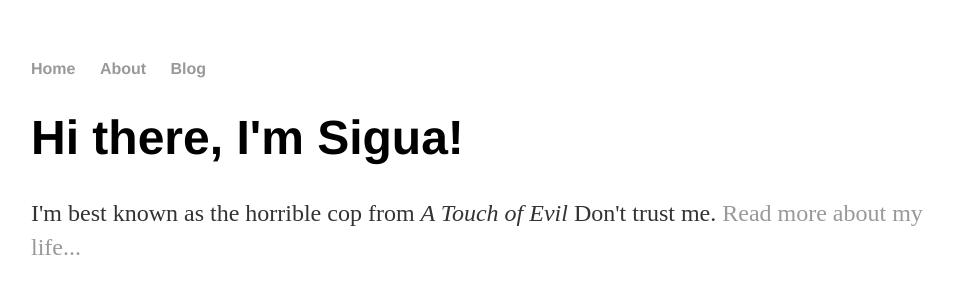
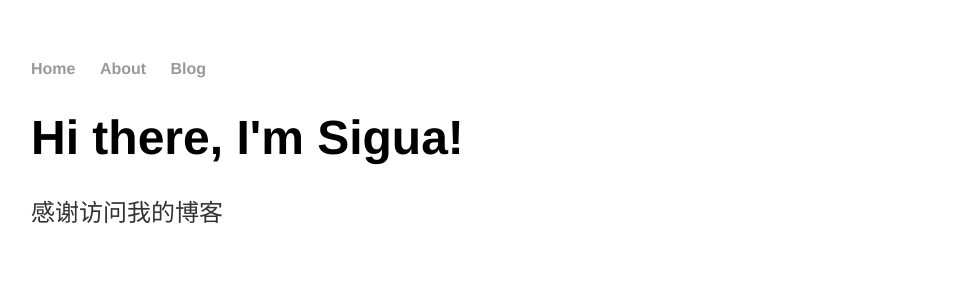
Before and after one commit to IrisCSX/IrisCSX.github.io, a Jekyll site: the page built from index.html, in a window 1280 px wide. Shown: the top 300 px of the page, without its empty margins (161-1115 px from the left). Built offline with Jekyll 4.4.1, drawn with Linux system fonts in a browser that asks for light colours.

Commit message:
Update index.html

```diff
--- a/index.html
+++ b/index.html
@@ -4,5 +4,5 @@ title: Sigua的博客
 ---
 <div class="blurb">
 	<h1>Hi there, I'm Sigua!</h1>
-	<p>I'm best known as the horrible cop from <em>A Touch of Evil</em> Don't trust me. <a href="/about">Read more about my life...</a></p>
+	<p>感谢访问我的博客</p>
 </div><!-- /.blurb -->
```
